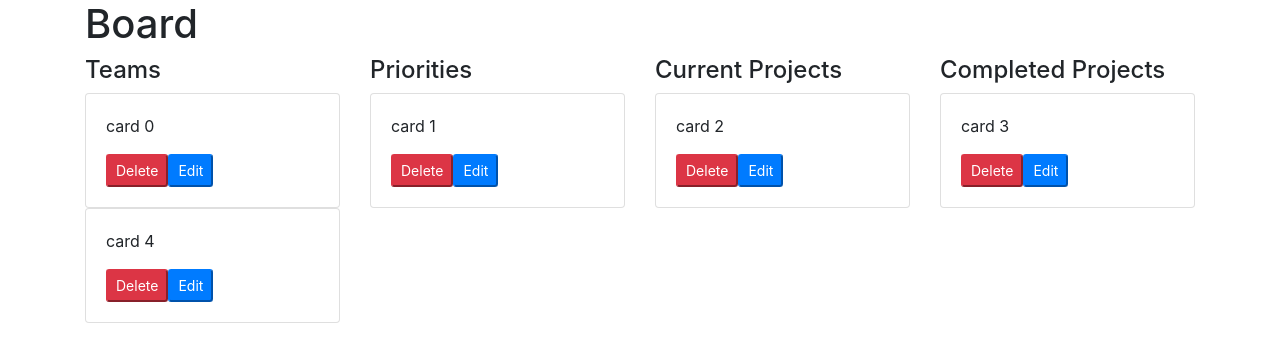
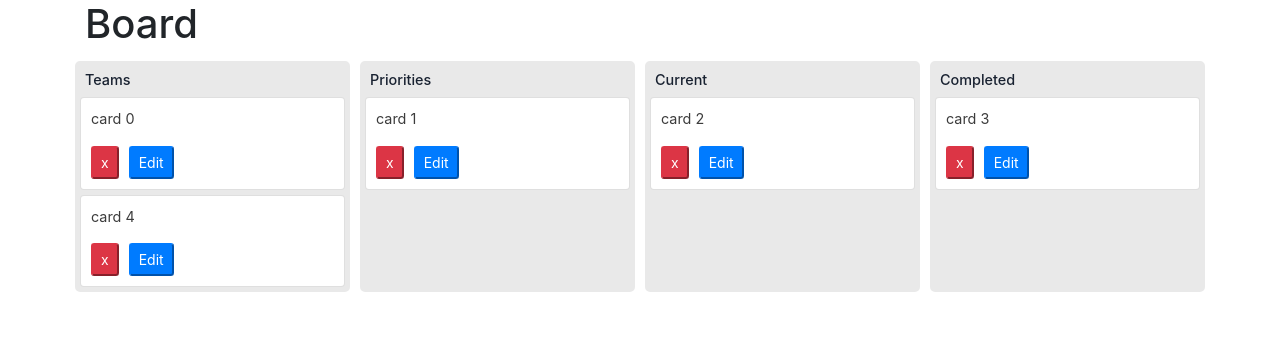
Before and after one commit to loicsay/kanban-board, a React (Create React App) app: page / in a window 1280 px wide. Shown: the top 362 px of the page. Built offline with nearby package versions, Linux system fonts and the light colour scheme.

Commit message:
CSS updated

```diff
--- a/src/components/board.jsx
+++ b/src/components/board.jsx
@@ -6,8 +6,8 @@ class Board extends Component {
     cards: [
       { id: 0, list: "Teams", content: "card 0" },
       { id: 1, list: "Priorities", content: "card 1" },
-      { id: 2, list: "Current Projects", content: "card 2" },
-      { id: 3, list: "Completed Projects", content: "card 3" },
+      { id: 2, list: "Current", content: "card 2" },
+      { id: 3, list: "Completed", content: "card 3" },
       { id: 4, list: "Teams", content: "card 4" }
     ]
   };
@@ -48,7 +48,7 @@ class Board extends Component {
             </div>
             <div className="col-sm">
               <List
-                name={"Current Projects"}
+                name={"Current"}
                 cards={this.state.cards}
                 onDelete={this.handleDelete}
                 onEdit={this.handleEdit}
@@ -56,7 +56,7 @@ class Board extends Component {
             </div>
             <div className="col-sm">
               <List
-                name={"Completed Projects"}
+                name={"Completed"}
                 cards={this.state.cards}
                 onDelete={this.handleDelete}
                 onEdit={this.handleEdit}
--- a/src/components/card.jsx
+++ b/src/components/card.jsx
@@ -11,7 +11,7 @@ class Card extends Component {
               className="btn-danger btn-sm"
               onClick={() => this.props.onDelete(this.props.id)}
             >
-              Delete
+              x
             </button>
             <button className="btn-primary btn-sm"
             onClick={()=>this.props.onEdit(this.props.id)}>Edit</button>
--- a/src/index.css
+++ b/src/index.css
@@ -12,3 +12,40 @@ code {
   font-family: source-code-pro, Menlo, Monaco, Consolas, "Courier New",
     monospace;
 }
+
+h4 {
+  height: 18px;
+  font-weight: 500;
+  font-size: 0.9rem;
+  padding-left: 5px;
+  overflow: auto;
+  color: #192231;
+}
+
+.card {
+  margin-bottom: 5px;
+}
+
+.card-body {
+  padding: 10px;
+}
+
+.col-sm {
+  background-color: #e9e9e9;
+  border-style: solid;
+  border-color: white;
+  border-radius: 10px;
+  border-width: 5px;
+  padding: 10px 5px 0 5px;
+}
+
+.card-text {
+  font-size: 0.9rem;
+  width: 100%;
+  word-break: break-all;
+  color: #3C3C3C;
+}
+
+.btn-danger.btn-sm {
+  margin-right: 10px;
+}
--- a/src/index.js
+++ b/src/index.js
@@ -1,7 +1,7 @@
 import React from 'react';
 import ReactDOM from 'react-dom';
+import 'bootstrap/dist/css/bootstrap.min.css';
 import './index.css';
-import 'bootstrap/dist/css/bootstrap.min.css';
 import App from './App';
 import * as serviceWorker from './serviceWorker';
 
```
